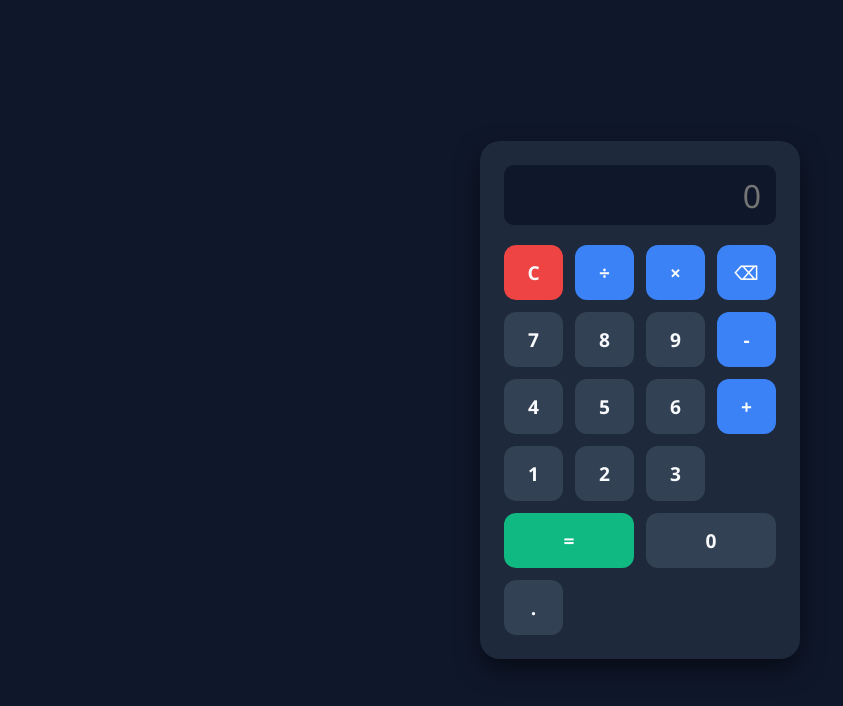
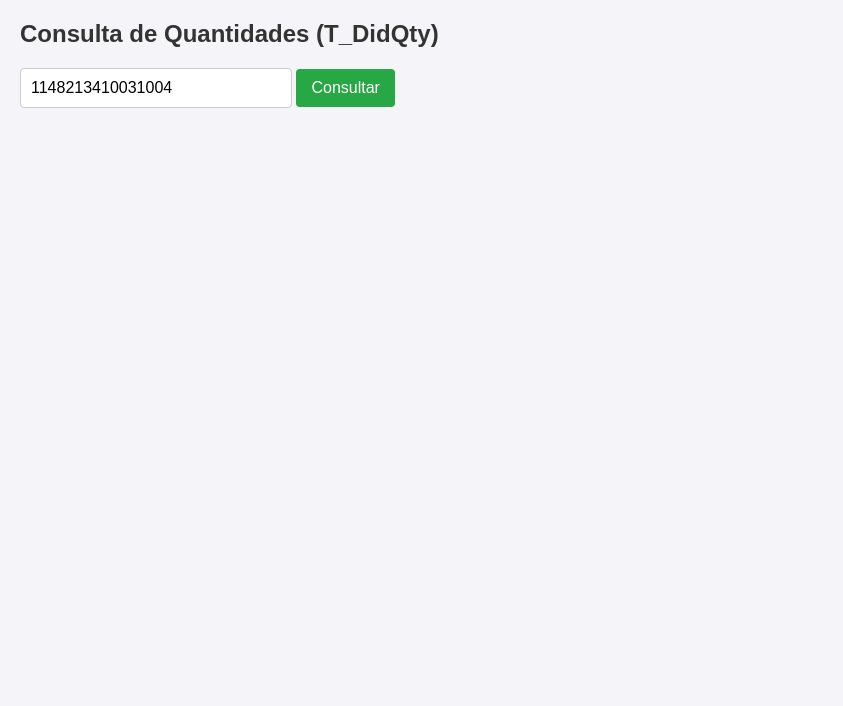
Before and after one commit to DevFullReis/Calcul, a plain HTML site: page index.html in a window 1280 px wide. Shown: the whole page, without its empty margins (0-843 px from the left). Drawn offline with Linux system fonts and the light colour scheme.

Commit message:
Update index.html

```diff
--- a/index.html
+++ b/index.html
@@ -3,151 +3,131 @@
 <head>
     <meta charset="UTF-8">
     <meta name="viewport" content="width=device-width, initial-scale=1.0">
-  <title>Calculadora Simples</title>
+    <title>Consulta API - T_DidQty</title>
     <style>
-    * {
-      box-sizing: border-box;
-      margin: 0;
-      padding: 0;
-      font-family: 'Segoe UI', Tahoma, Geneva, Verdana, sans-serif;
+        body {
+            font-family: Arial, sans-serif;
+            margin: 20px;
+            background-color: #f4f4f9;
         }
-
-    body {
-      background-color: #0f172a;
-      display: flex;
-      justify-content: center;
-      align-items: center;
-      min-height: 100vh;
+        h2 {
+            color: #333;
         }
-
-    .calculator {
-      background-color: #1e293b;
-      padding: 24px;
-      border-radius: 20px;
-      box-shadow: 0 10px 25px rgba(0, 0, 0, 0.5);
-      width: 100%;
-      max-width: 320px;
+        .busca-container {
+            margin-bottom: 20px;
         }
-
-    #display {
-      width: 100%;
-      height: 60px;
-      background-color: #0f172a;
-      color: #f8fafc;
+        input {
+            padding: 10px;
+            font-size: 16px;
+            width: 250px;
+            border: 1px solid #ccc;
+            border-radius: 4px;
+        }
+        button {
+            padding: 10px 15px;
+            font-size: 16px;
+            background-color: #28a745;
+            color: white;
             border: none;
-      border-radius: 10px;
-      font-size: 2rem;
-      text-align: right;
-      padding: 10px 15px;
-      margin-bottom: 20px;
-      outline: none;
+            border-radius: 4px;
+            cursor: pointer;
         }
-
-    .buttons {
-      display: grid;
-      grid-template-columns: repeat(4, 1fr);
-      gap: 12px;
+        button:hover {
+            background-color: #218838;
         }
-
-    button {
-      height: 55px;
-      border: none;
-      border-radius: 12px;
-      font-size: 1.2rem;
-      font-weight: 600;
-      cursor: pointer;
-      background-color: #334155;
-      color: #f8fafc;
-      transition: all 0.2s ease;
+        .resultado-box {
+            background-color: white;
+            padding: 15px;
+            border-radius: 4px;
+            box-shadow: 0 2px 4px rgba(0,0,0,0.1);
+            border-left: 5px solid #007bff;
+            white-space: pre-wrap; /* Mantém a formatação caso venha JSON espalhado */
+            font-family: monospace;
         }
-
-    button:hover {
-      background-color: #475569;
+        .error {
+            color: red;
+            font-weight: bold;
+            margin-top: 10px;
         }
-
-    button:active {
-      transform: scale(0.95);
-    }
-
-    button.operator {
-      background-color: #3b82f6;
-    }
-
-    button.operator:hover {
-      background-color: #2563eb;
-    }
-
-    button.clear {
-      background-color: #ef4444;
-    }
-
-    button.clear:hover {
-      background-color: #dc2626;
-    }
-
-    button.equal {
-      background-color: #10b981;
-      grid-column: span 2;
-    }
-
-    button.equal:hover {
-      background-color: #059669;
+        .loading {
+            color: #666;
+            font-style: italic;
+            margin-top: 10px;
         }
     </style>
 </head>
 <body>
 
-  <div class="calculator">
-    <input type="text" id="display" readonly placeholder="0">
-    <div class="buttons">
-      <button class="clear" onclick="clearDisplay()">C</button>
-      <button onclick="appendValue('/')" class="operator">÷</button>
-      <button onclick="appendValue('*')" class="operator">×</button>
-      <button onclick="deleteLast()" class="operator">⌫</button>
+    <h2>Consulta de Quantidades (T_DidQty)</h2>
 
-      <button onclick="appendValue('7')">7</button>
-      <button onclick="appendValue('8')">8</button>
-      <button onclick="appendValue('9')">9</button>
-      <button onclick="appendValue('-')" class="operator">-</button>
+    <div class="busca-container">
+        <!-- Input pré-preenchido com o seu exemplo para facilitar o teste -->
+        <input type="text" id="idConsulta" value="1148213410031004" placeholder="Digite o ID para consulta">
+        <button onclick="buscarDados()">Consultar</button>
+    </div>
 
-      <button onclick="appendValue('4')">4</button>
-      <button onclick="appendValue('5')">5</button>
-      <button onclick="appendValue('6')">6</button>
-      <button onclick="appendValue('+')" class="operator">+</button>
+    <!-- Mensagens de status (Carregando / Erro) -->
+    <div id="status"></div>
 
-      <button onclick="appendValue('1')">1</button>
-      <button onclick="appendValue('2')">2</button>
-      <button onclick="appendValue('3')">3</button>
-      <button onclick="calculate()" class="equal">=</button>
-
-      <button onclick="appendValue('0')" style="grid-column: span 2;">0</button>
-      <button onclick="appendValue('.')">.</button>
-    </div>
+    <!-- Container para exibir o resultado -->
+    <div id="resultado-container" style="display: none;">
+        <h3>Resultado do Servidor:</h3>
+        <pre id="resultado-conteudo" class="resultado-box"></pre>
     </div>
 
     <script>
-    const display = document.getElementById('display');
+        async function buscarDados() {
+            const id = document.getElementById('idConsulta').value.trim();
+            const statusDiv = document.getElementById('status');
+            const resultadoContainer = document.getElementById('resultado-container');
+            const resultadoConteudo = document.getElementById('resultado-conteudo');
 
-    function appendValue(val) {
-      display.value += val;
+            if (!id) {
+                statusDiv.className = 'error';
+                statusDiv.innerText = 'Por favor, insira um ID para consulta.';
+                return;
             }
 
-    function clearDisplay() {
-      display.value = '';
+            // Monta a URL exatamente igual ao exemplo do curl
+            const url = `http://brmanm1appc1/neximapi/api/T_DidQty/${id}`;
+
+            // Resetando a tela
+            statusDiv.className = 'loading';
+            statusDiv.innerText = 'Buscando informações...';
+            resultadoContainer.style.display = 'none';
+            resultadoConteudo.innerText = '';
+
+            try {
+                const response = await fetch(url, {
+                    method: 'GET',
+                    headers: {
+                        'accept': 'text/plain' // Define o header idêntico ao curl
+                    }
+                });
+
+                if (!response.ok) {
+                    throw new Error(`Erro na requisição: ${response.status} ${response.statusText}`);
                 }
 
-    function deleteLast() {
-      display.value = display.value.slice(0, -1);
+                // Lemos como texto puro (.text()) já que o accept é text/plain
+                const textoRetornado = await response.text();
+
+                statusDiv.innerText = '';
+
+                // Tenta formatar caso o texto seja na verdade um JSON, senão exibe o texto bruto
+                try {
+                    const objetoJson = JSON.parse(textoRetornado);
+                    resultadoConteudo.innerText = JSON.stringify(objetoJson, null, 4);
+                } catch (e) {
+                    resultadoConteudo.innerText = textoRetornado;
                 }
 
-    function calculate() {
-      try {
-        if (display.value) {
-          display.value = eval(display.value);
-        }
-      } catch (error) {
-        display.value = 'Erro';
-        setTimeout(() => clearDisplay(), 1500);
+                resultadoContainer.style.display = 'block';
+
+            } catch (erro) {
+                console.error('Erro ao buscar dados:', erro);
+                statusDiv.className = 'error';
+                statusDiv.innerText = `Falha ao consultar a API. Motivo: ${erro.message}`;
             }
         }
     </script>
```
Lines whose indentation alone changed are shown as unchanged.
